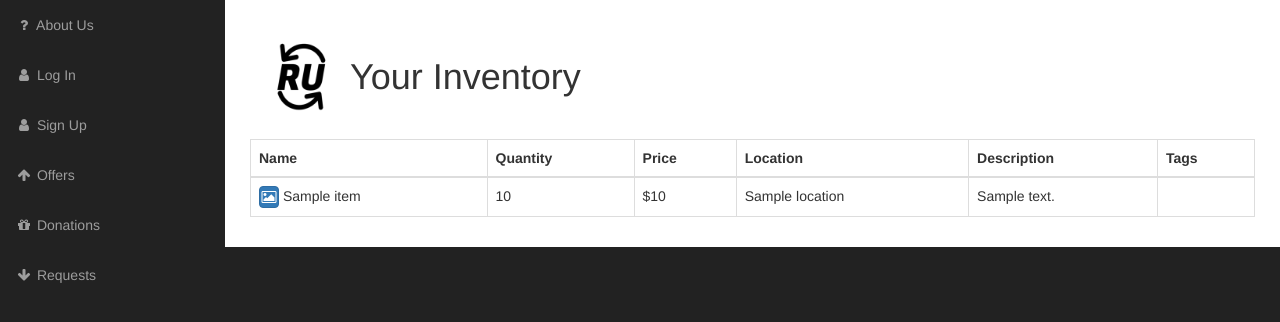
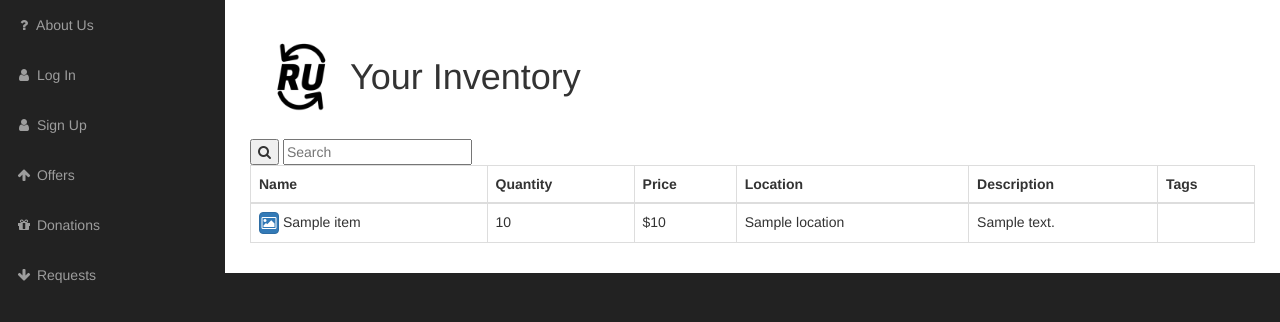
Before and after one commit to no-whey/ResourcefulUpcyclers, a Django app: template website/frontend/templates/inventory/index.html in a window 1280 px wide. Shown: the part 51-373 px from the top of the page. Run offline with Django 3.2, Linux system fonts and the light colour scheme; the template is opened without the code that fills it: most values are stand-ins (such as "Sample title", 1, 10 or a date in 2020); grey boxes marked "Sample" are stand-in pictures; some libraries are stand-ins or nearby versions.

Commit message:
Add search bar on frontend

```diff
--- a/website/frontend/templates/inventory/index.html
+++ b/website/frontend/templates/inventory/index.html
@@ -5,6 +5,13 @@
 <body>
   <div class="card mb-3">
     <div class="card-header"><h1><img src="{% static 'images/favicon.ico' %}" width="100" height="100">Your Inventory</h1></div>
+    <!-- Search bar -->
+    <form id="searchform" action="{% url 'inventory' %}" method="get" accept-charset="utf-8">
+      <button class="searchbutton" type="submit">
+        <i class="fa fa-search"></i>
+      </button>
+      <input class="searchfield" id="searchbox" name="q" type="text" placeholder="Search">
+    </form>
     <div class="card-body">
       <div class="table-responsive">
       	<table class="table table-bordered" id="dataTable" width="100%" cellspacing="0">
```
